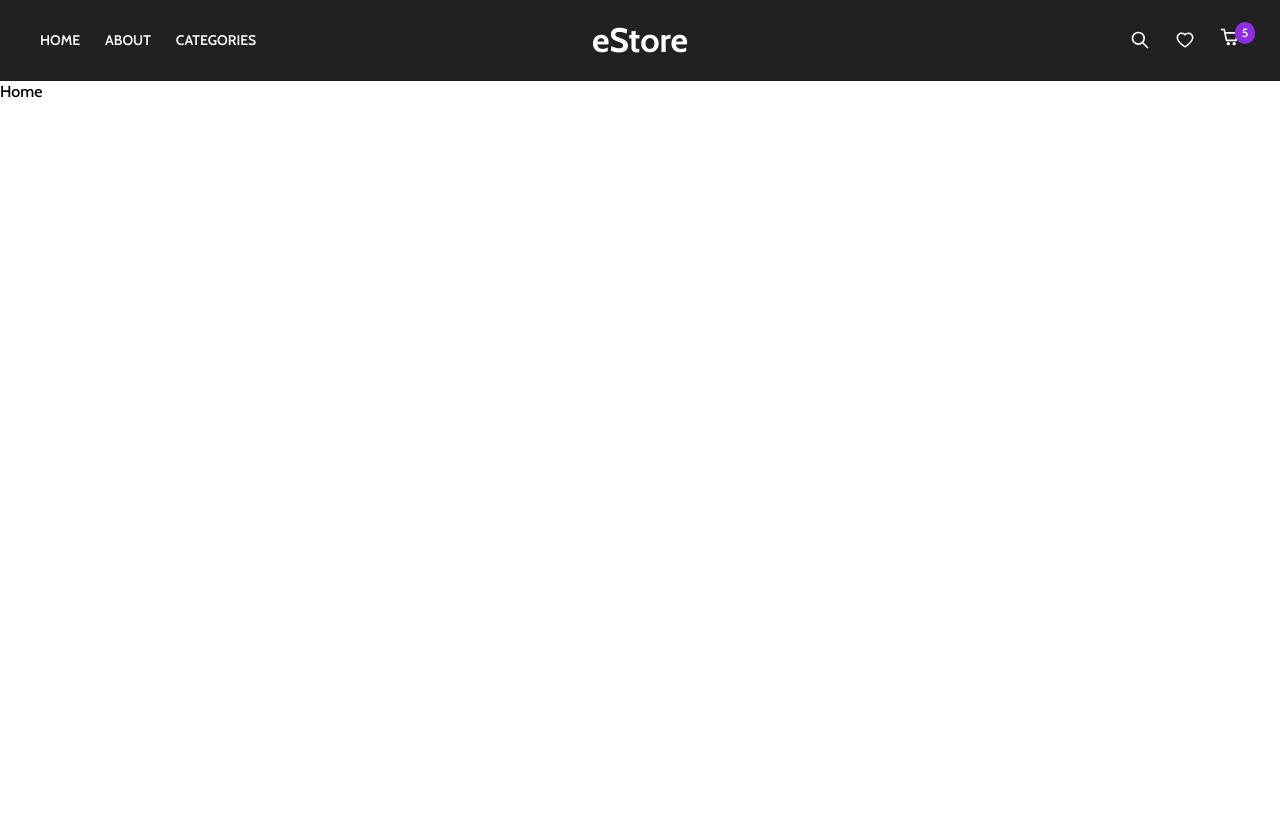
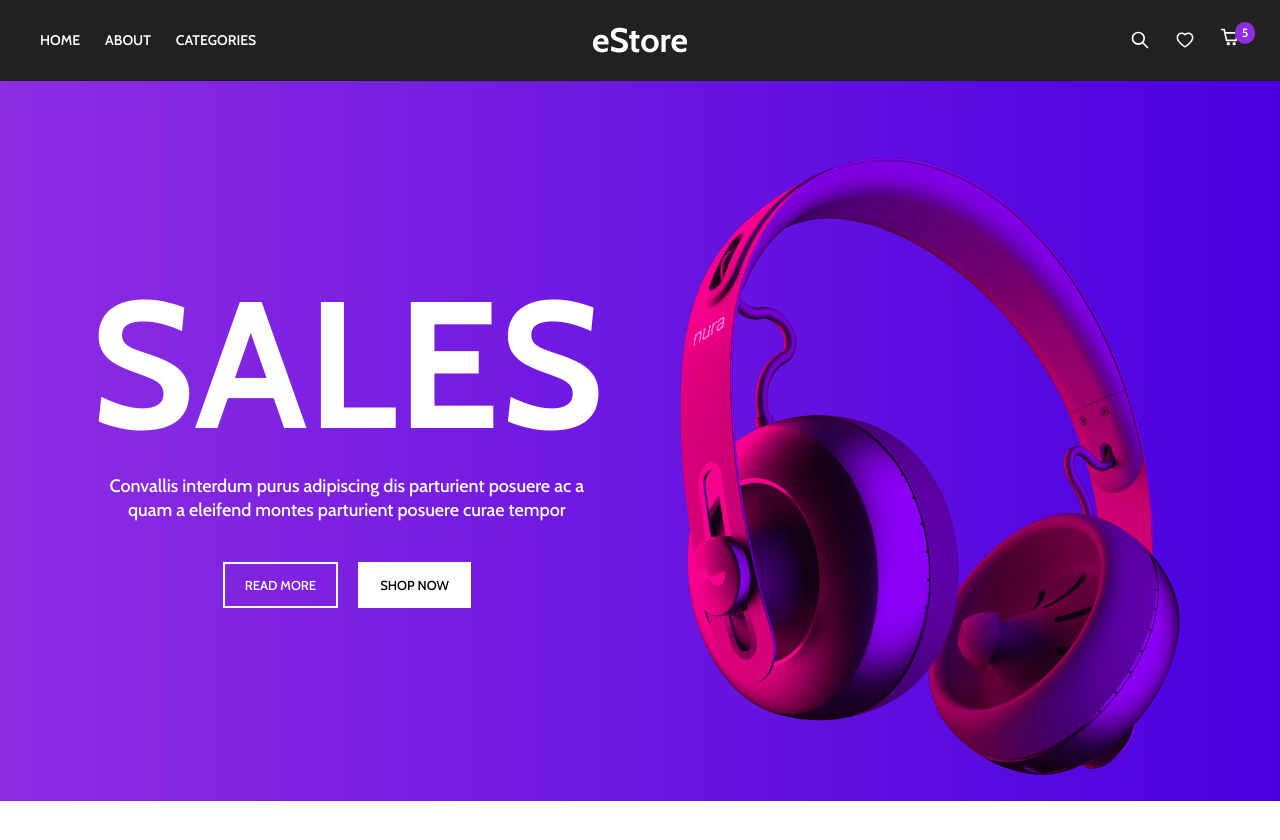
Before and after one commit to pavankumar106/e-comm, a React (Create React App) app: page / in a window 1280 px wide. Shown: the top 840 px of the page. Built offline with nearby package versions, Linux system fonts and the light colour scheme.

Commit message:
hero banner section

```diff
--- a/src/components/Home/Banner/Banner.jsx
+++ b/src/components/Home/Banner/Banner.jsx
@@ -1,6 +1,27 @@
+import React from "react";
+
 import "./Banner.scss";
+import BannerImg from "../../../assets/banner-img.png";
+
 const Banner = () => {
-    return <div>Banner</div>;
+  return (
+    <div className="hero-banner">
+      <div className="content">
+        <div className="text-content">
+          <h1>SALES</h1>
+          <p>
+            Convallis interdum purus adipiscing dis parturient posuere ac a quam
+            a eleifend montes parturient posuere curae tempor
+          </p>
+          <div className="ctas">
+            <div className="banner-cta">Read More</div>
+            <div className="banner-cta v2">Shop Now</div>
+          </div>
+        </div>
+        <img className="banner-img" src={BannerImg} />
+      </div>
+    </div>
+  );
 };
 
 export default Banner;
--- a/src/components/Home/Banner/Banner.scss
+++ b/src/components/Home/Banner/Banner.scss
@@ -1 +1,100 @@
 @import "../../../css-config/mixins.scss";
+.hero-banner {
+  padding: 40px 0;
+  position: relative;
+  background-image: linear-gradient(to right, #8e2de2, #4a00e0);
+  @include md {
+    height: calc(100vh - 80px);
+  }
+  .content {
+    height: 100%;
+    display: flex;
+    justify-content: flex-end;
+    align-items: center;
+    flex-direction: column-reverse;
+    max-width: calc(100% - 20px);
+    margin: 0 auto;
+    position: relative;
+    @include md {
+      flex-direction: row;
+      max-width: 1200px;
+    }
+    .banner-img {
+      position: relative;
+      z-index: 9;
+      width: 200px;
+      margin-bottom: 20px;
+      @include md {
+        width: 500px;
+        margin-right: 60px;
+        margin-top: 50px;
+        margin-bottom: 0;
+      }
+      @include xxl {
+        width: 600px;
+        margin-right: 0;
+        margin-top: 0;
+      }
+    }
+    .text-content {
+      color: white;
+      text-align: center;
+      display: flex;
+      flex-direction: column;
+      align-items: center;
+      @include md {
+        position: absolute;
+        left: 50px;
+        top: 50%;
+        transform: translateY(-50%);
+      }
+      @include xxl {
+        left: 0;
+      }
+      h1 {
+        font-size: 80px;
+        font-weight: 700;
+        line-height: 1;
+        color: white;
+        margin-bottom: 20px;
+        @include md {
+          font-size: 180px;
+        }
+      }
+      p {
+        max-width: 300px;
+        font-size: 14px;
+        line-height: 20px;
+        margin-bottom: 20px;
+        @include md {
+          max-width: 500px;
+          font-size: 18px;
+          line-height: 24px;
+          margin-bottom: 40px;
+        }
+      }
+      .ctas {
+        display: flex;
+        justify-content: center;
+        gap: 20px;
+        .banner-cta {
+          text-transform: uppercase;
+          font-size: 13px;
+          font-weight: 500;
+          width: fit-content;
+          border: 2px solid white;
+          padding: 10px 20px;
+          transition: all ease 0.3s;
+          cursor: pointer;
+          &.v2 {
+            background-color: white;
+            color: black;
+          }
+          &:hover {
+            opacity: 0.6;
+          }
+        }
+      }
+    }
+  }
+}
--- a/src/components/Home/Home.jsx
+++ b/src/components/Home/Home.jsx
@@ -1,6 +1,11 @@
 import "./Home.scss";
+
+import Banner from './Banner/Banner'
+
 const Home = () => {
-    return <div className="main">Home</div>;
+    return <div className="main">
+        <Banner/>
+    </div>;
 };
 
 export default Home;
```
